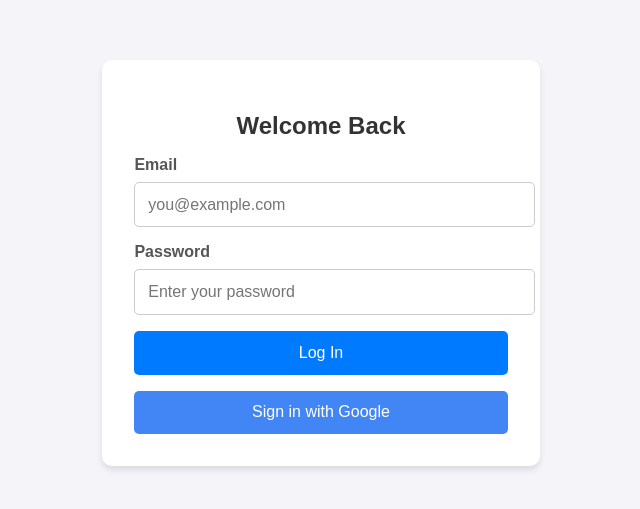
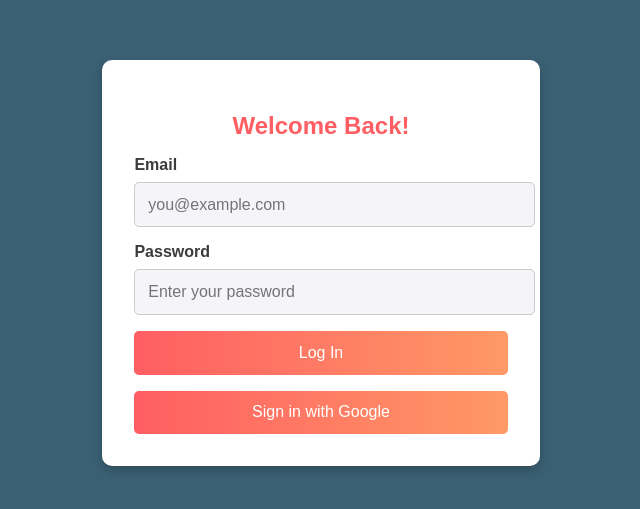
Before and after one commit to unikabista/pomodoro-, a website with bundled scripts: page login/login.html in a window 1280 px wide. Shown: the part 137-646 px from the top of the page, without its empty margins (351-991 px from the left). Built offline with nearby package versions, Linux system fonts and the light colour scheme; some packages are replaced by stand-ins of ours.

Commit message:
Signup and login style changed

```diff
--- a/login/login.html
+++ b/login/login.html
@@ -10,7 +10,7 @@
 <body>
   <main>
     <div class="login-container">
-      <h2>Welcome Back</h2>
+      <h2>Welcome Back!</h2>
       <form id="loginForm">
         <label for="login-email">Email</label>
         <input type="email" id="login-email" placeholder="you@example.com" required />
--- a/login/script.js
+++ b/login/script.js
@@ -49,3 +49,17 @@ document.getElementById("googleSignInBtn").addEventListener("click", () => {
       alert("Error: " + error.message);
     });
 });
+
+// Handle Form Submission
+document.getElementById('loginForm').addEventListener('submit', function (event) {
+  event.preventDefault(); // Prevent form from refreshing the page
+
+  // Get the user's name
+  const userName = document.getElementById('login-name').value;
+
+  // Store the user's name in local storage
+  localStorage.setItem('userName', userName);
+
+  // Redirect to the home page
+  window.location.href = '../home/home.html'; // Adjust the path to your home page
+});
--- a/login/styles.css
+++ b/login/styles.css
@@ -1,7 +1,7 @@
 /* General Styles */
 body {
   font-family: Arial, sans-serif;
-    background-color: #f4f4f9;
+  background-color: #3a6073; /* Match the Pomodoro app's background */
   margin: 0;
   padding: 0;
   display: flex;
@@ -14,14 +14,14 @@ body {
   background: #ffffff;
   padding: 2rem;
   border-radius: 10px;
-    box-shadow: 0 4px 6px rgba(0, 0, 0, 0.1);
+  box-shadow: 0 4px 10px rgba(0, 0, 0, 0.2); /* Slightly stronger shadow for consistency */
   width: 100%;
   max-width: 400px;
 }
 
 h2 {
   text-align: center;
-    color: #333;
+  color: #ff5e62; /* Use the Pomodoro app's primary color */
   margin-bottom: 1rem;
 }
 
@@ -29,7 +29,7 @@ body {
   display: block;
   margin-bottom: 0.5rem;
   font-weight: bold;
-    color: #555;
+  color: rgb(60, 59, 59); /* Softer text color for readability */
 }
 
 input {
@@ -39,38 +39,46 @@ body {
   border: 1px solid #ccc;
   border-radius: 5px;
   font-size: 1rem;
+  background-color: #f4f4f9; /* Light background for inputs */
+  color: #333; /* Darker text for contrast */
 }
 
 input:focus {
-    border-color: #007bff;
+  border-color: #ff5e62; /* Match the Pomodoro app's primary color */
   outline: none;
-    box-shadow: 0 0 5px rgba(0, 123, 255, 0.5);
+  box-shadow: 0 0 5px rgba(255, 94, 98, 0.5); /* Add a subtle glow effect */
 }
 
 button {
   width: 100%;
   padding: 0.8rem;
-    background-color: #007bff;
+  background: linear-gradient(
+    to right,
+    #ff5e62,
+    #ff9966
+  ); /* Gradient from the Pomodoro app */
   color: #fff;
   border: none;
   border-radius: 5px;
   font-size: 1rem;
   cursor: pointer;
-    transition: background-color 0.3s ease;
+  transition: background-color 0.3s ease, transform 0.2s ease;
 }
 
 button:hover {
-    background-color: #0056b3;
+  transform: translateY(-2px); /* Slight lift effect */
+  opacity: 0.9;
 }
 
 .register-prompt {
   text-align: center;
   margin-top: 1rem;
   font-size: 0.9rem;
+  color: #ddd; /* Softer text color */
 }
 
 .register-prompt a {
-    color: #007bff;
+  color: #ff9966; /* Use the secondary color from the Pomodoro app */
   text-decoration: none;
 }
 
@@ -81,7 +89,7 @@ body {
 .google-signin-btn {
   width: 100%;
   padding: 0.8rem;
-    background-color: #4285f4;
+  background-color: #4285f4; /* Keep Google's branding color */
   color: white;
   border: none;
   border-radius: 5px;
--- a/signup/style.css
+++ b/signup/style.css
@@ -1,7 +1,7 @@
 /* General Styles */
 body {
   font-family: Arial, sans-serif;
-  background-color: #f4f4f9; /* Matches the landing page background */
+  background-color: #3a6073; /* Match the Pomodoro app's background */
   margin: 0;
   padding: 0;
   display: flex;
@@ -10,18 +10,18 @@ body {
   height: 100vh;
 }
 
-.signup-container {
-  background: #ffffff; /* White background for the form card */
+.login-container {
+  background: #ffffff;
   padding: 2rem;
   border-radius: 10px;
-  box-shadow: 0 4px 6px rgba(0, 0, 0, 0.1); /* Subtle shadow for depth */
+  box-shadow: 0 4px 10px rgba(0, 0, 0, 0.2); /* Slightly stronger shadow for consistency */
   width: 100%;
   max-width: 400px;
 }
 
 h2 {
   text-align: center;
-  color: #333; /* Dark text for contrast */
+  color: #ff5e62; /* Use the Pomodoro app's primary color */
   margin-bottom: 1rem;
 }
 
@@ -29,7 +29,7 @@ label {
   display: block;
   margin-bottom: 0.5rem;
   font-weight: bold;
-  color: #555; /* Slightly lighter text for labels */
+  color: #333; /* Softer text color for readability */
 }
 
 input {
@@ -39,38 +39,47 @@ input {
   border: 1px solid #ccc;
   border-radius: 5px;
   font-size: 1rem;
+  background-color: #f4f4f9; /* Light background for inputs */
+  color: #333; /* Darker text for contrast */
 }
 
 input:focus {
-  border-color: #007bff; /* Blue border on focus */
+  border-color: #ff5e62; /* Match the Pomodoro app's primary color */
   outline: none;
-  box-shadow: 0 0 5px rgba(0, 123, 255, 0.5); /* Subtle blue glow */
+  box-shadow: 0 0 5px rgba(255, 94, 98, 0.5); /* Add a subtle glow effect */
 }
 
 button {
   width: 100%;
   padding: 0.8rem;
-  background-color: #007bff; /* Primary blue color */
+  background: linear-gradient(
+    to right,
+    #ff5e62,
+    #ff9966
+  ); /* Gradient from the Pomodoro app */
   color: #fff;
   border: none;
   border-radius: 5px;
   font-size: 1rem;
+  font-weight: bold;
   cursor: pointer;
-  transition: background-color 0.3s ease;
+  transition: transform 0.2s ease, opacity 0.3s ease;
 }
 
 button:hover {
-  background-color: #0056b3; /* Darker blue on hover */
+  transform: translateY(-2px); /* Slight lift effect */
+  opacity: 0.9;
 }
 
 .register-prompt {
   text-align: center;
   margin-top: 1rem;
   font-size: 0.9rem;
+  color: #333; /* Softer text color */
 }
 
 .register-prompt a {
-  color: #007bff; /* Link color matches the button */
+  color: #ff9966; /* Use the secondary color from the Pomodoro app */
   text-decoration: none;
 }
 
```
Also changed, not shown: index.html (+2 -8 lines), signup/signup.html (+24 -7 lines), 1 other file. Lines whose indentation alone changed are shown as unchanged.
